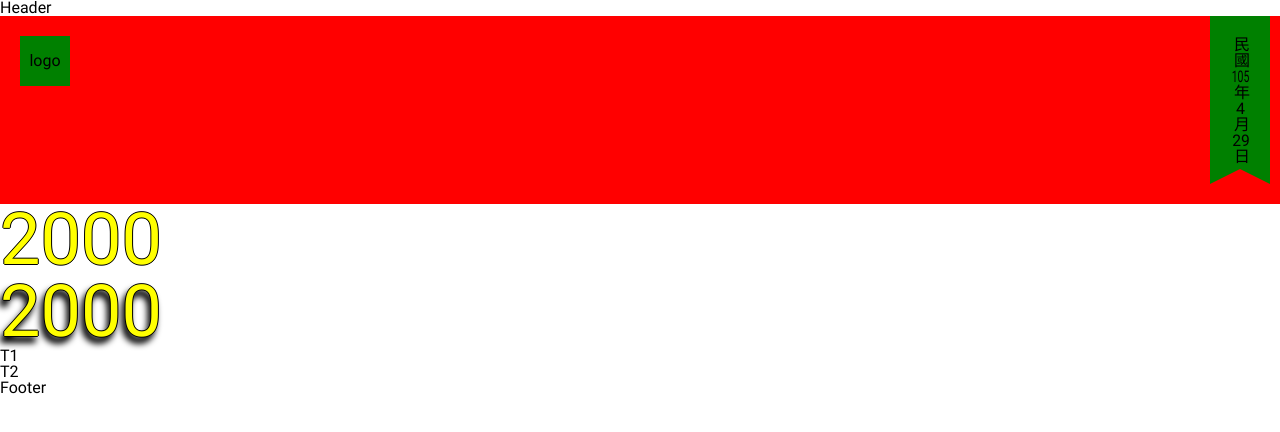
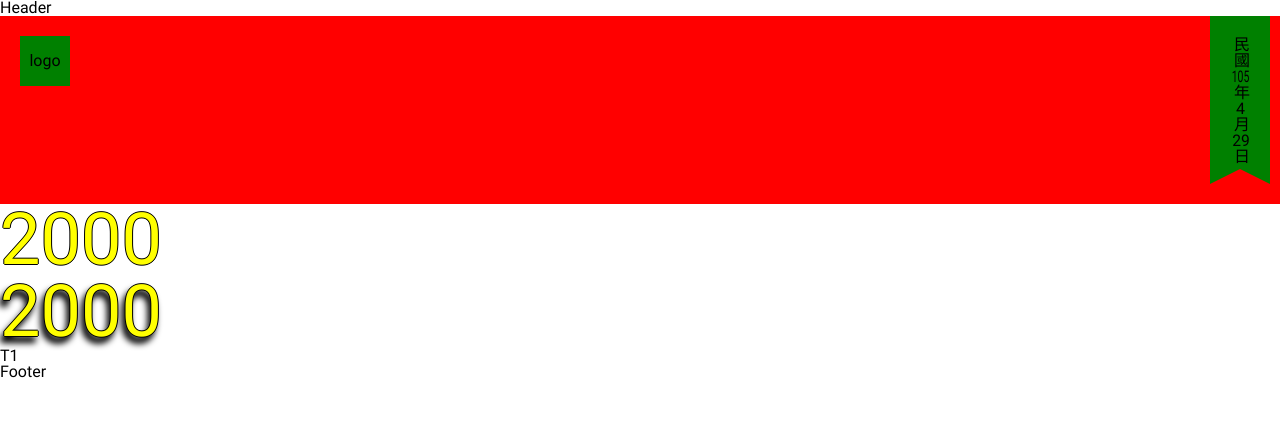
Before and after one commit to toanlet/profile, a React (Create React App) app: page /main in a window 1280 px wide. Shown: the top 432 px of the page. Built offline with nearby package versions, Linux system fonts and the light colour scheme; no server answers.

Commit message:
feat: remove T2

```diff
--- a/src/page/Client/Main/index.tsx
+++ b/src/page/Client/Main/index.tsx
@@ -29,7 +29,7 @@ const Home = () => {
       </div>
 
       <p>T1</p>
-      <p>T2</p>
+
     </div>
   );
 };
```
